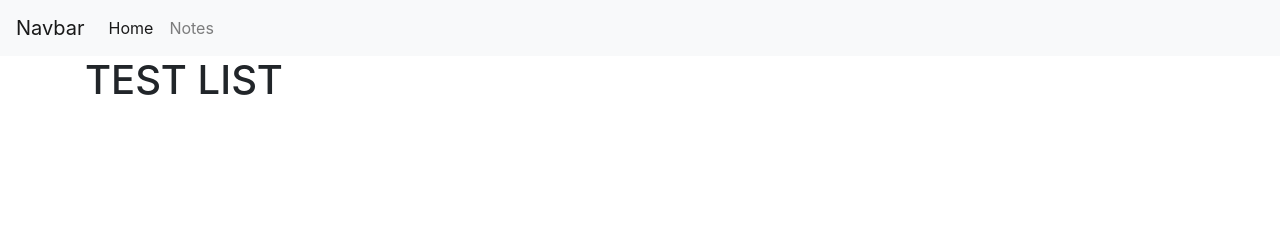
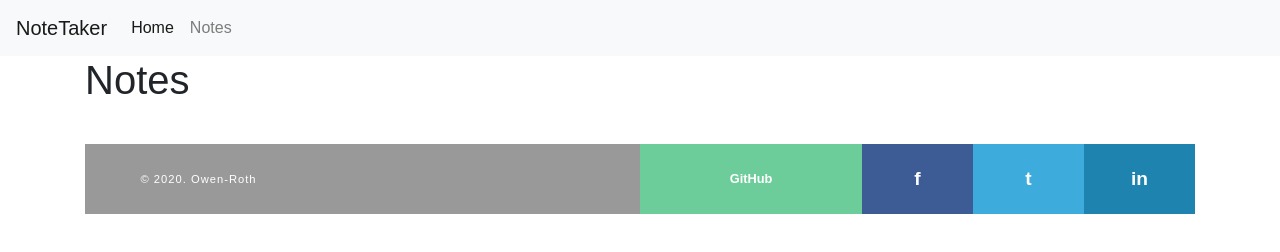
Before and after one commit to oroth8/NoteTakerApp, a website: page public/notes.html in a window 1280 px wide. Drawn offline with nearby package versions, Linux system fonts and the light colour scheme; no server answers.

Commit message:
added footer and CSS elements

```diff
--- a/db/noteList.json
+++ b/db/noteList.json
@@ -1 +1 @@
-[{"title":"Server Notes","date":"10/25/2020","notes":"lorem stakmflksdjflk;ansdf;klasdnfm;las"}]
+[{"title":"Server Notes","date":"10/25/2020","notes":"lorem stakmflksdjflk;ansdf;klasdnfm;las"},{"title":"dddddd","date":"dddd","notes":"ddddd"},{"title":"ddd","date":"ddd","notes":"ddddd"}]
--- a/public/assets/css/style.css
+++ b/public/assets/css/style.css
@@ -1,3 +1,106 @@
 #noteBox{
     height: 300px;
 }
+
+.del{
+    float: right;
+}
+
+@import url(https://fonts.googleapis.com/css?family=Raleway);
+/* Colors */
+* {
+  margin: 0;
+  padding: 0;
+  -moz-box-sizing: border-box;
+  -webkit-box-sizing: border-box;
+  box-sizing: border-box;
+}
+
+html,
+body {
+  font-family: Raleway, sans-serif;
+  background-color: #fff;
+}
+
+footer {
+  width: 100%;
+  display: inline-block;
+  margin: 2em 0;
+  height: 70px;
+  background-color: #999;
+}
+footer .copyright {
+  width: 50%;
+  float: left;
+}
+@media (max-width: 600px) {
+  footer .copyright {
+    width: 100%;
+  }
+}
+footer .copyright p {
+  padding-left: 10%;
+  color: white;
+  font-size: 0.7em;
+  line-height: 70px;
+  text-transform: capitalize;
+  letter-spacing: 1px;
+}
+@media (max-width: 600px) {
+  footer .copyright p {
+    text-align: center;
+    padding: 0;
+  }
+}
+footer .social {
+  width: 50%;
+  float: right;
+}
+@media (max-width: 600px) {
+  footer .social {
+    width: 100%;
+  }
+}
+footer .social a {
+  float: left;
+  line-height: 70px;
+  text-decoration: none;
+  color: white;
+  text-align: center;
+  font-weight: bold;
+  -moz-transition: all, 0.3s;
+  -o-transition: all, 0.3s;
+  -webkit-transition: all, 0.3s;
+  transition: all, 0.3s;
+}
+footer .social a:hover {
+  background-color: #222;
+  -moz-transition: all, 0.3s;
+  -o-transition: all, 0.3s;
+  -webkit-transition: all, 0.3s;
+  transition: all, 0.3s;
+}
+
+.linked {
+  background-color: #1e83ae;
+  font-size: 1.2em;
+  width: 20%;
+}
+
+.face {
+  background-color: #3d5b94;
+  font-size: 1.2em;
+  width: 20%;
+}
+
+.tweet {
+  background-color: #3dacdd;
+  font-size: 1.2em;
+  width: 20%;
+}
+
+.support {
+  background-color: #6dcd9a;
+  font-size: 0.8em;
+  width: 40%;
+}
--- a/public/assets/js/app.js
+++ b/public/assets/js/app.js
@@ -2,9 +2,20 @@ $(document).ready(function(){
     $.get("/api/notes",function(data){
         // console.log(data);
         for (let index = 0; index <data.length; index++) {
-           $(".container").append(`<div class="card">
-           <div class="card-body"> ${data[index].title} <span style="color: red" class="del" data-name=${data[index].title}>-</span></div>
-           </div>`);
+            $(".container").append(`<div class="card" style="width: 70rem;">
+            <div class="card-body">
+              <h5 class="card-title">${data[index].title}<button type="button" class="btn btn-danger del" data-name=${data[index].title}>delete</button></h5>
+              <h6 class="card-subtitle mb-2 text-muted">${data[index].date}</h6>
+              <p class="card-text">${data[index].notes}</p>
+            </div>
+          </div>`)
+
+
+
+
+        //    $(".container").append(`<div class="card">
+        //    <div class="card-body"> ${data[index].title} <span style="color: red" class="del" data-name=${data[index].title}>-</span></div>
+        //    </div>`);
 
         }
     })
--- a/public/notes.html
+++ b/public/notes.html
@@ -6,6 +6,7 @@
     <title>NoteTakerApp</title>
     <!-- css -->
     <link rel="stylesheet" href="https://cdn.jsdelivr.net/npm/bootstrap@4.5.3/dist/css/bootstrap.min.css" integrity="sha384-TX8t27EcRE3e/ihU7zmQxVncDAy5uIKz4rEkgIXeMed4M0jlfIDPvg6uqKI2xXr2" crossorigin="anonymous">
+    <link rel="stylesheet" href="assets/css/style.css">
     <!-- Jquery -->
     <script src="https://code.jquery.com/jquery-3.5.1.slim.min.js" integrity="sha384-DfXdz2htPH0lsSSs5nCTpuj/zy4C+OGpamoFVy38MVBnE+IbbVYUew+OrCXaRkfj" crossorigin="anonymous"></script>
     <script src="https://cdn.jsdelivr.net/npm/bootstrap@4.5.3/dist/js/bootstrap.bundle.min.js" integrity="sha384-ho+j7jyWK8fNQe+A12Hb8AhRq26LrZ/JpcUGGOn+Y7RsweNrtN/tE3MoK7ZeZDyx" crossorigin="anonymous"></script>
@@ -14,7 +15,7 @@
 </head>
 <body>
     <nav class="navbar navbar-expand-lg navbar-light bg-light">
-        <a class="navbar-brand" href="/">Navbar</a>
+        <a class="navbar-brand" href="/">NoteTaker</a>
         <button class="navbar-toggler" type="button" data-toggle="collapse" data-target="#navbarNav" aria-controls="navbarNav" aria-expanded="false" aria-label="Toggle navigation">
           <span class="navbar-toggler-icon"></span>
         </button>
@@ -30,7 +31,18 @@
         </div>
       </nav>
     <div class=container>
-       <h1>TEST LIST</h1>
+       <h1>Notes</h1>
 </body>
+<footer>
+  <div class="copyright">
+    <p>&copy 2020. Owen-Roth</p>
+  </div>
+  <div class="social">
+    <a href="https://github.com/oroth8" class="support">GitHub</a>
+    <a href="https://www.facebook.com/owen.roth1/" class="face">f</a>
+    <a href="#" class="tweet">t</a>
+    <a href="https://www.linkedin.com/in/owen-roth-86ba1ba4/" class="linked">in</a>
+  </div>
+</footer>
 <script src="assets/js/app.js"></script>
 </html>
```
Also changed, not shown: public/index.html (+11 -0 lines).
